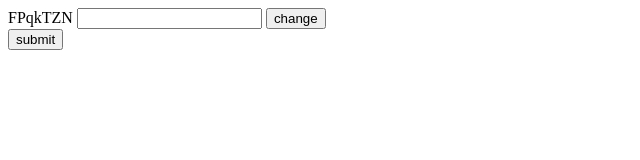
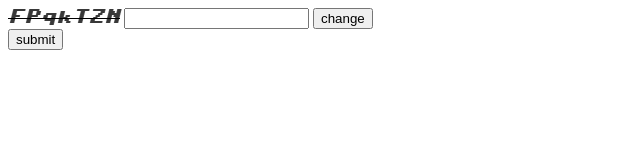
Before and after one commit to nahidhk/GitHub-Profile-viewer, a plain HTML site: page index.html in a window 1280 px wide. Shown: the whole page, without its empty margins (0-640 px from the left). Drawn offline with Linux system fonts and the light colour scheme.

Commit message:
my update

```diff
--- a/index.html
+++ b/index.html
@@ -2,6 +2,7 @@
 <html>
 
 <head>
+  <link rel="stylesheet" href="style.css">
   <meta charset="UTF-8">
   <meta name="viewport" content="width=device-width, initial-scale=1">
   <title>RobotJs</title>
--- a/robotsjs.main.js
+++ b/robotsjs.main.js
@@ -12,7 +12,7 @@ const characters = 'ABCDEFGHIJKLMNOPQRSTUVWXYZabcdefghijklmnopqrstuvwxyz01234567
 myrobotstxt();
 function settimeoutsystem(){
   const loadrobotsdata = sessionStorage.getItem('robotstxt');
-  rbcalculator.innerHTML=loadrobotsdata;
+  rbcalculator.innerHTML=`<i><s>${loadrobotsdata}</s></i>`;
   return loadrobotsdata;
 }
 function mainthecheckip(){
--- a/style.css
+++ b/style.css
@@ -1,4 +1,9 @@
-body{
-  background-color: #E3E3E3;
-  margin: 0;
+@font-face {
+  font-family:gpfontio ;
+  src: url('robot.ttf');
 }
+#rbcalculator{
+  font-family: gpfontio;
+  color: #000;
+  text-width:blod;
+}
```
